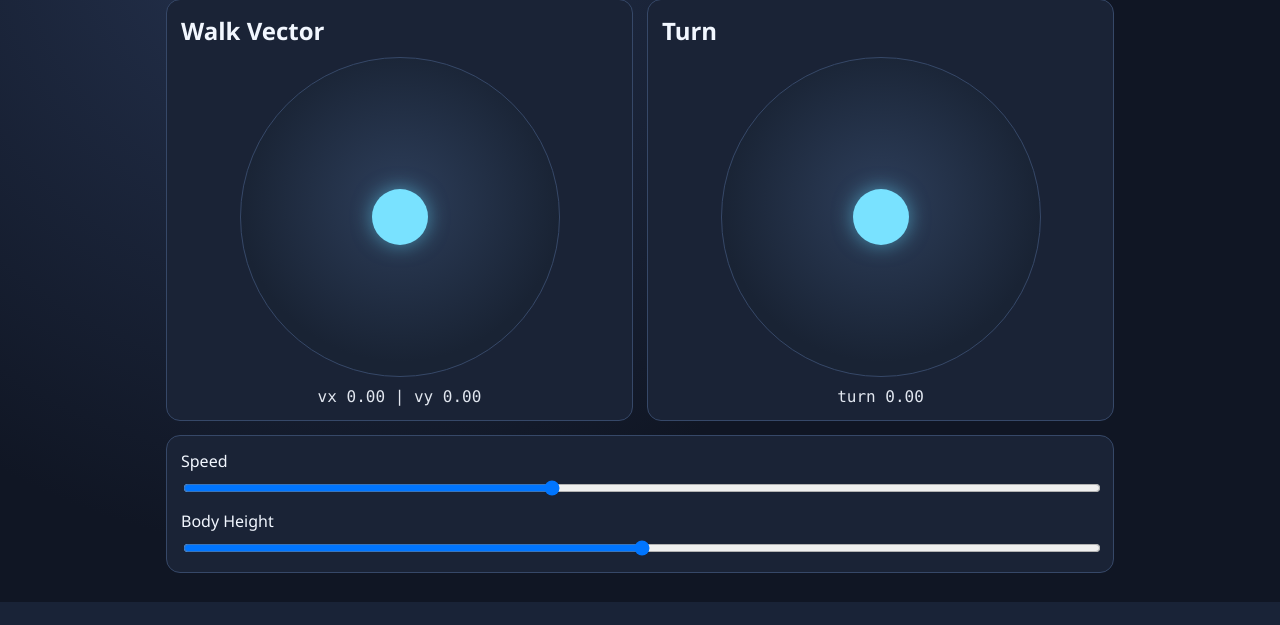
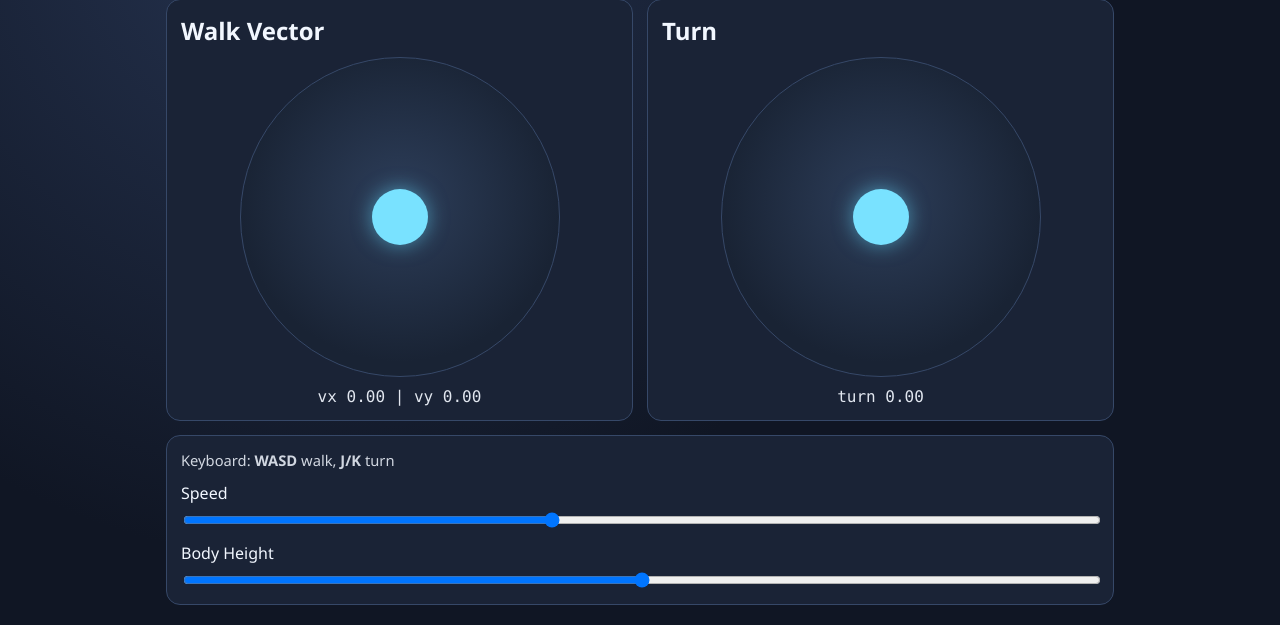
Before and after one commit to AdiYA06/robosoc, a PHP site: page / in a window 1280 px wide. Shown: the part 198-823 px from the top of the page. Before the commit the page ends 800 px from the top, so only its background shows below. Run offline with PHP 8.4, Linux system fonts and the light colour scheme.

Commit message:
added keyboard hot key

```diff
--- a/web_hosting/app.js
+++ b/web_hosting/app.js
@@ -26,6 +26,8 @@
 const heightEl = document.getElementById('height');
 const moveReadout = document.getElementById('move-readout');
 const turnReadout = document.getElementById('turn-readout');
+const moveKnob = document.getElementById('move-knob');
+const turnKnob = document.getElementById('turn-knob');
 const tokenInput = document.getElementById('api-token');
 const saveTokenBtn = document.getElementById('save-token');
 const takeoverBtn = document.getElementById('takeover');
@@ -113,6 +115,74 @@
   state.turn = Number(x.toFixed(3));
   turnReadout.textContent = `turn ${state.turn.toFixed(2)}`;
 }, { horizontalOnly: true });
+
+function renderOverlay() {
+  moveKnob.style.left = `${50 + state.vy * 35}%`;
+  moveKnob.style.top = `${50 - state.vx * 35}%`;
+  turnKnob.style.left = `${50 + state.turn * 35}%`;
+  turnKnob.style.top = '50%';
+  moveReadout.textContent = `vx ${state.vx.toFixed(2)} | vy ${state.vy.toFixed(2)}`;
+  turnReadout.textContent = `turn ${state.turn.toFixed(2)}`;
+}
+
+const pressed = new Set();
+const keyMap = new Set(['w', 'a', 's', 'd', 'j', 'k']);
+const keyTarget = { vx: 0, vy: 0, turn: 0 };
+const KEY_EASE_ALPHA = 0.22;
+let keyboardEasingActive = false;
+
+function updateKeyboardTargets() {
+  keyTarget.vx = (pressed.has('w') ? 1 : 0) + (pressed.has('s') ? -1 : 0);
+  keyTarget.vy = (pressed.has('d') ? 1 : 0) + (pressed.has('a') ? -1 : 0);
+  keyTarget.turn = (pressed.has('k') ? 1 : 0) + (pressed.has('j') ? -1 : 0);
+  keyboardEasingActive = true;
+}
+
+function keyboardEasingTick() {
+  if (!keyboardEasingActive) {
+    requestAnimationFrame(keyboardEasingTick);
+    return;
+  }
+
+  state.vx += (keyTarget.vx - state.vx) * KEY_EASE_ALPHA;
+  state.vy += (keyTarget.vy - state.vy) * KEY_EASE_ALPHA;
+  state.turn += (keyTarget.turn - state.turn) * KEY_EASE_ALPHA;
+
+  if (Math.abs(keyTarget.vx - state.vx) < 0.01) state.vx = keyTarget.vx;
+  if (Math.abs(keyTarget.vy - state.vy) < 0.01) state.vy = keyTarget.vy;
+  if (Math.abs(keyTarget.turn - state.turn) < 0.01) state.turn = keyTarget.turn;
+  renderOverlay();
+
+  if (
+    pressed.size === 0 &&
+    state.vx === keyTarget.vx &&
+    state.vy === keyTarget.vy &&
+    state.turn === keyTarget.turn
+  ) {
+    keyboardEasingActive = false;
+  }
+  requestAnimationFrame(keyboardEasingTick);
+}
+
+window.addEventListener('keydown', (e) => {
+  const key = e.key.toLowerCase();
+  if (!keyMap.has(key)) return;
+  if (e.target instanceof HTMLElement && (e.target.tagName === 'INPUT' || e.target.tagName === 'TEXTAREA')) {
+    return;
+  }
+  e.preventDefault();
+  pressed.add(key);
+  updateKeyboardTargets();
+});
+
+window.addEventListener('keyup', (e) => {
+  const key = e.key.toLowerCase();
+  if (!keyMap.has(key)) return;
+  e.preventDefault();
+  pressed.delete(key);
+  updateKeyboardTargets();
+});
+requestAnimationFrame(keyboardEasingTick);
 
 function resolveMode() {
   const turning = Math.abs(state.turn) > 0.001;
--- a/web_hosting/index.html
+++ b/web_hosting/index.html
@@ -46,6 +46,7 @@
       </section>
 
       <section class="controls panel">
+        <p class="key-help">Keyboard: <strong>WASD</strong> walk, <strong>J/K</strong> turn</p>
         <label>
           Speed
           <input type="range" id="speed" min="0" max="1" step="0.01" value="0.4" />
--- a/web_hosting/styles.css
+++ b/web_hosting/styles.css
@@ -118,6 +118,11 @@
   gap: 12px;
 }
 
+.key-help {
+  opacity: 0.85;
+  font-size: 0.92rem;
+}
+
 label {
   display: grid;
   gap: 6px;
```
